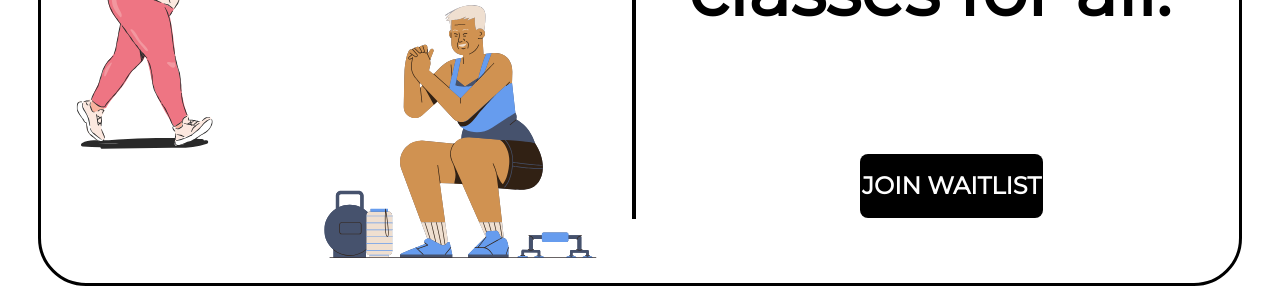
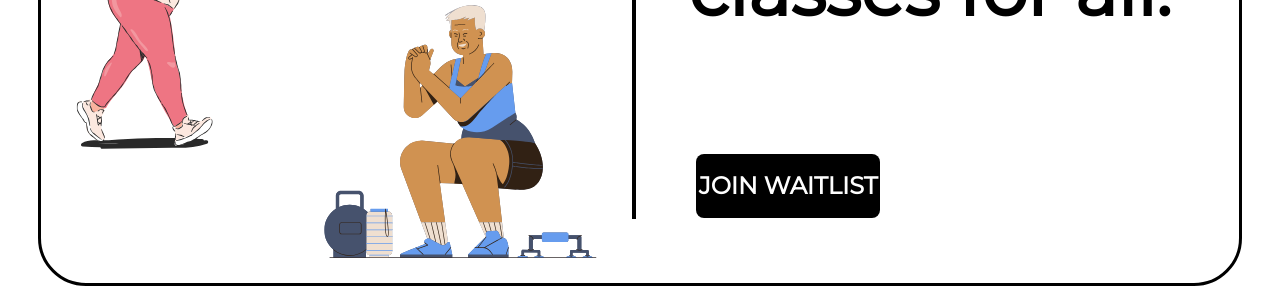
Before and after one commit to sweetmangoes/landing-page, a Next.js app in the folder metrofit-landing/: page / in a window 1280 px wide. Shown: the part 2630-2918 px from the top of the page. Built offline with nearby package versions, Linux system fonts and the light colour scheme; a web font is replaced by a local one.

Commit message:
Fix button error on xl format

```diff
--- a/metrofit-landing/components/Member.js
+++ b/metrofit-landing/components/Member.js
@@ -14,7 +14,7 @@ export default function Member() {
         <div className="invisible lg:visible lg:w-[0.4%] lg:h-[80%] lg:bg-black "><hr /></div>
         <div className="lg:w-[49.3%] h-full rounded-[3rem] p-5 flex flex-col text-center justify-center lg:text-left">
           <p className="font-montserrat text-[3rem] leading-[2.5rem]  lg:text-[4.5rem] lg:leading-[4.5rem] text-black p-8"><b>Affordable,<br />accessible,<br />and flexible<br />classes for all.</b></p>
-          <div className="flex mt-[6rem] justify-center">
+          <div className="flex mt-[6rem] justify-center xl:justify-start">
             <Link href='./waitlist' className="py-4 rounded-lg flex justify-center hover:bg-amber-300 hover:text-black bg-black text-[#fefefe] w-1/2 text-2xl font-montserrat font-bold ml-[2.5rem]
                            lg:text-3xl lg:w-2/3
                            xl:text-2xl xl:w-1/3">
```
